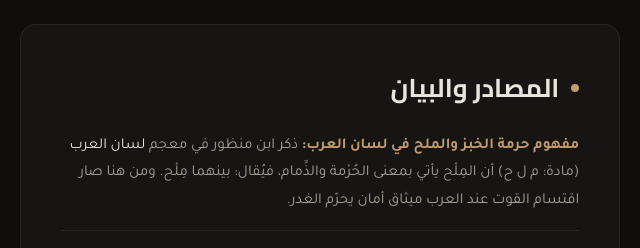
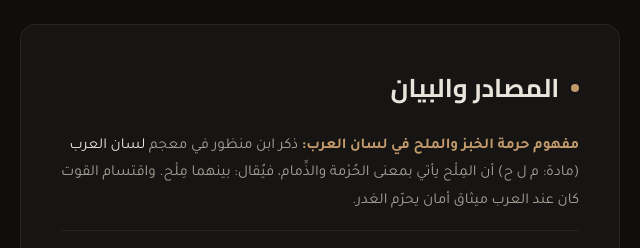
Before and after one commit to Kakramah/bread-and-salt, a plain HTML site: page index.html in a window 1280 px wide. Shown: the part 6180-6428 px from the top of the page, 320-960 px from the left. Drawn offline with Linux system fonts and the light colour scheme.

Commit message:
صحّح: إبقاء جملة اقتسام القوت بكلماتها الأصلية دون ربط سببي مضاف
Co-Authored-By: Claude Opus 5.5 <noreply@anthropic.com>
(cherry picked from commit ef47b3c3d298a9852627dade33ce9f36235f1a72)

```diff
--- a/index.html
+++ b/index.html
@@ -304,7 +304,7 @@
         <li class="source-item">
           <span class="source-title">مفهوم حرمة الخبز والملح في لسان العرب:</span>
           ذكر ابن منظور في معجم <cite class="source-book">لسان العرب</cite> (مادة: م ل ح) أن المِلْح يأتي بمعنى الحُرْمة والذِّمام، فيُقال: بينهما مِلْح.
-          ومن هنا صار اقتسام القوت عند العرب ميثاق أمان يحرّم الغدر.
+          واقتسام القوت كان عند العرب ميثاق أمان يحرّم الغدر.
         </li>
         <li class="source-item">
           <span class="source-title">أصل الحكمة المتداولة:</span>
```
